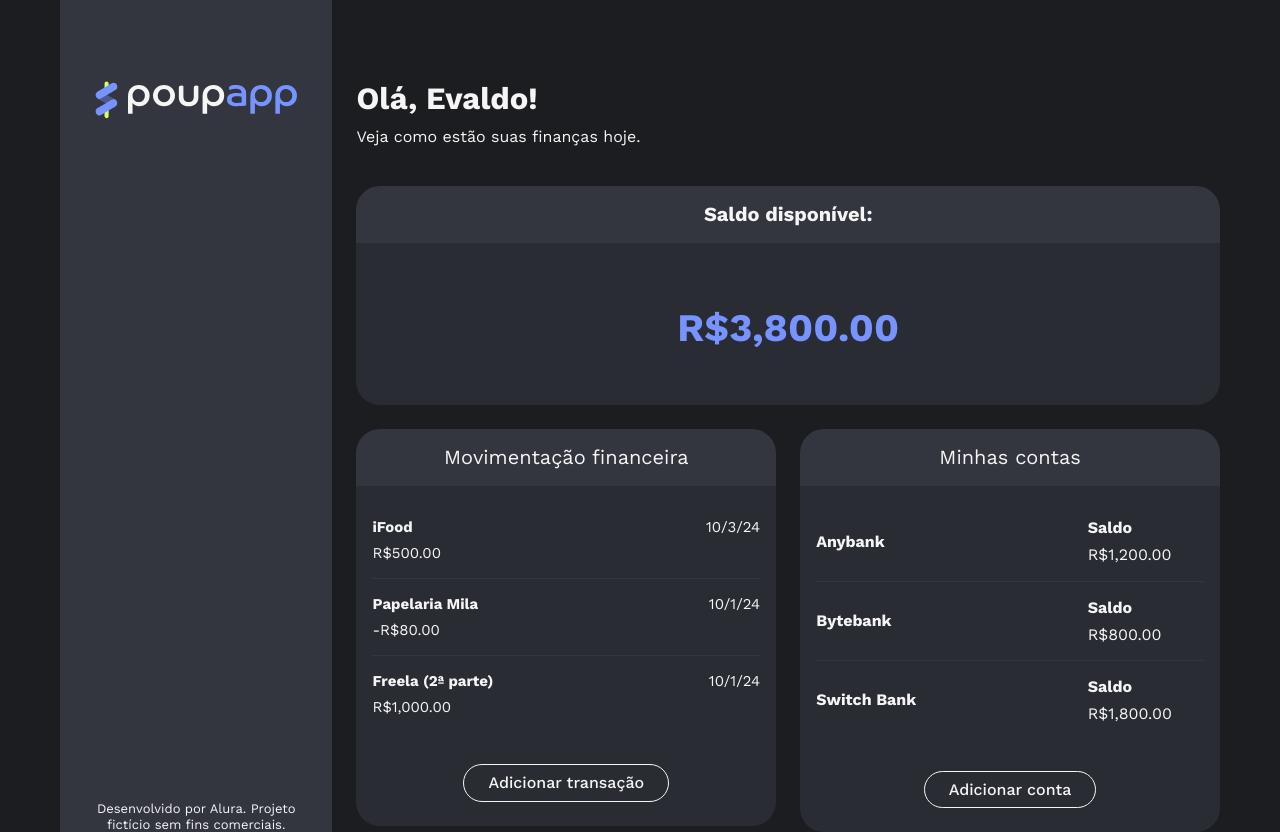
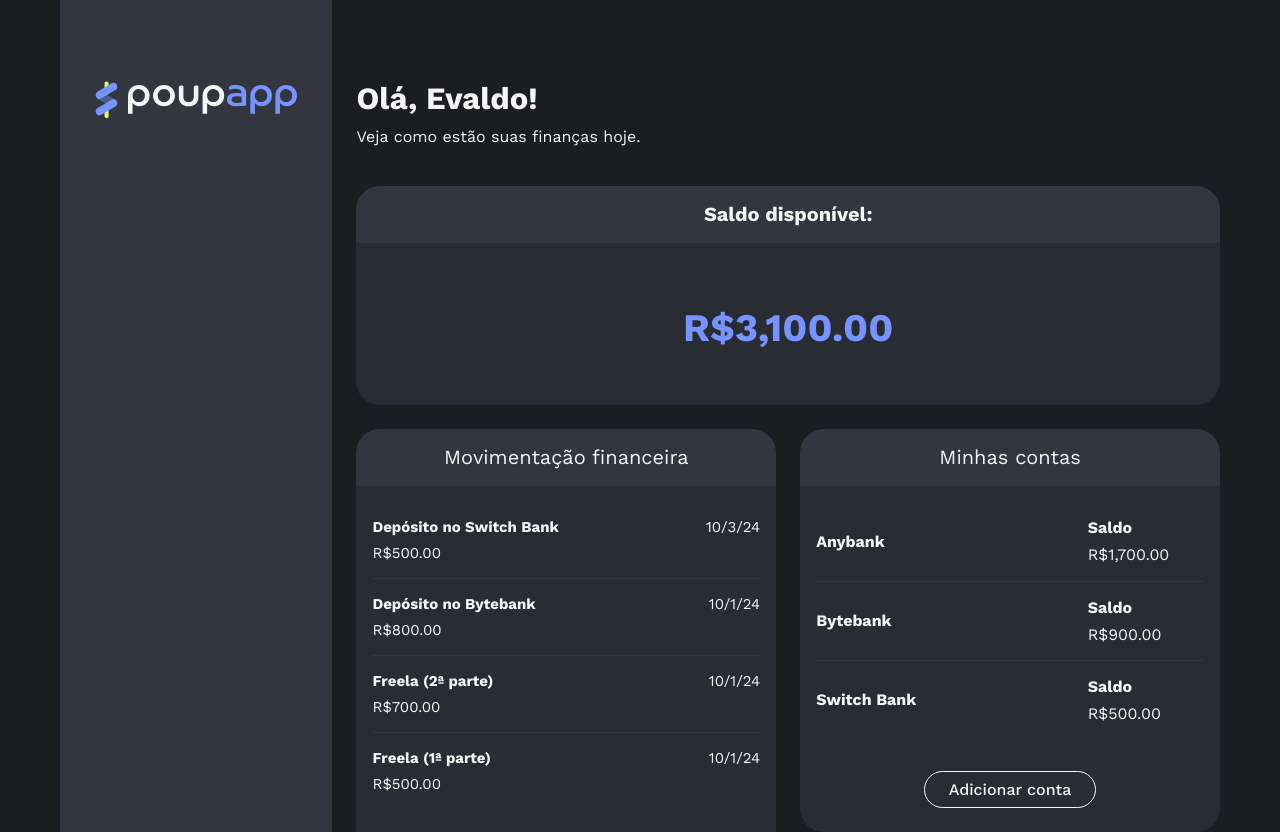
Before and after one commit to antonio-evaldo/4457-angular-19-curso-3-projeto, an Angular app: page / in a window 1280 px wide. Shown: the top 832 px of the page. Built offline with nearby package versions, Linux system fonts and the light colour scheme.

Commit message:
feat: dinamiza saldo das contas com base nas transações

```diff
--- a/src/app/app.component.html
+++ b/src/app/app.component.html
@@ -6,7 +6,7 @@
 
     <div class="area-financeira">
       <app-saldo class="saldo" [saldo]="saldo()" />
-      <app-transacoes class="transacoes" />
+      <app-transacoes class="transacoes" [transacoes]="transacoes()" />
       <app-contas class="contas" [contas]="contas()" />
     </div>
   </main>
--- a/src/app/app.component.ts
+++ b/src/app/app.component.ts
@@ -1,10 +1,11 @@
-import { Component, computed, signal } from '@angular/core';
+import { Component, computed, OnInit, signal } from '@angular/core';
 import { BarraLateralComponent } from "./componentes/barra-lateral/barra-lateral.component";
 import { ApresentacaoComponent } from "./componentes/apresentacao/apresentacao.component";
 import { SaldoComponent } from "./componentes/saldo/saldo.component";
 import { TransacoesComponent } from "./componentes/transacoes/transacoes.component";
 import { ContasComponent } from "./componentes/contas/contas.component";
 import { Conta } from './modelos/conta';
+import { TipoTransacao, Transacao } from './modelos/transacao';
 
 @Component({
   selector: 'app-root',
@@ -12,25 +13,96 @@ import { Conta } from './modelos/conta';
   templateUrl: './app.component.html',
   styleUrl: './app.component.css'
 })
-export class AppComponent {
-  contas = signal<Conta[]>([
+export class AppComponent implements OnInit {
+  transacoes = signal<Transacao[]>([
     {
-      banco: 'Anybank',
-      saldo: 1200
+      id: '4',
+      nome: 'Depósito no Switch Bank',
+      tipo: TipoTransacao.DEPOSITO,
+      valor: 500,
+      data: new Date('2024-10-03T00:00'),
+      conta: 'Switch Bank'
     },
     {
-      banco: 'Bytebank',
-      saldo: 800
+      id: '3',
+      nome: 'Depósito no Bytebank',
+      tipo: TipoTransacao.DEPOSITO,
+      valor: 800,
+      data: new Date('2024-10-01T00:00'),
+      conta: 'Bytebank'
     },
     {
-      banco: 'Switch Bank',
-      saldo: 1800
+      id: '2',
+      nome: 'Freela (2ª parte)',
+      tipo: TipoTransacao.DEPOSITO,
+      valor: 700,
+      data: new Date('2024-10-01T00:00'),
+      conta: 'Anybank'
+    },
+    {
+      id: '1',
+      nome: 'Freela (1ª parte)',
+      tipo: TipoTransacao.DEPOSITO,
+      valor: 500,
+      data: new Date('2024-10-01T00:00'),
+      conta: 'Anybank'
     },
   ]);
+
+  private contasSalvas = [
+    {
+      nome: 'Anybank',
+      saldoInicial: 500,
+    },
+    {
+      nome: 'Bytebank',
+      saldoInicial: 100,
+    },
+    {
+      nome: 'Switch Bank',
+      saldoInicial: 0,
+    },
+  ];
+
+  contas = signal<Conta[]>(this.contasSalvas.map(conta => {
+    return { ...conta, saldo: conta.saldoInicial }
+  }));
 
   saldo = computed(() => {
     return this.contas().reduce((acc, conta) => {
       return acc + conta.saldo;
     }, 0);
   });
+
+  ngOnInit(): void {
+    this.transacoes().forEach((transacao) => {
+      this.atualizaContaComBaseNaTransacao(transacao);
+    });
+  }
+
+  private atualizaContaComBaseNaTransacao(transacao: Transacao) {
+    this.contas.update((contas) => {
+      const contaRelacionada = contas.find((conta) => conta.nome === transacao.conta);
+
+      if (!contaRelacionada) {
+        throw new Error('Conta não encontrada.');
+      }
+
+      switch (transacao.tipo) {
+        case TipoTransacao.DEPOSITO:
+          contaRelacionada.saldo += transacao.valor;
+          break;
+
+        case TipoTransacao.SAQUE:
+          contaRelacionada.saldo -= transacao.valor;
+          break;
+
+        default:
+          transacao.tipo satisfies never;
+          throw new Error('Tipo de transação não identificado.')
+      }
+
+      return contas;
+    });
+  }
 }
--- a/src/app/componentes/contas/conta/conta.component.html
+++ b/src/app/componentes/contas/conta/conta.component.html
@@ -1,5 +1,5 @@
 <div class="conta">
-  <span class="banco texto-md">{{ conta().banco }}</span>
+  <span class="banco texto-md">{{ conta().nome }}</span>
 
   <div class="saldo">
     <span class="saldo-texto text-md">Saldo</span>
--- a/src/app/componentes/contas/contas.component.html
+++ b/src/app/componentes/contas/contas.component.html
@@ -6,7 +6,7 @@
   <div class="corpo-card">
     <div class="contas-e-botao">
       <ul>
-        @for (conta of contas(); track conta.banco) {
+        @for (conta of contas(); track conta.nome) {
           <li class="item-entre-divisorias">
             <app-conta [conta]="conta" />
           </li>
--- a/src/app/componentes/transacoes/transacoes.component.ts
+++ b/src/app/componentes/transacoes/transacoes.component.ts
@@ -1,4 +1,4 @@
-import { Component, signal } from '@angular/core';
+import { Component, input } from '@angular/core';
 import { TransacaoComponent } from "./transacao/transacao.component";
 import { TipoTransacao, Transacao } from '../../modelos/transacao';
 import { BotaoComponent } from "../botao/botao.component";
@@ -10,30 +10,5 @@ import { BotaoComponent } from "../botao/botao.component";
   styleUrl: './transacoes.component.css'
 })
 export class TransacoesComponent {
-  transacoes = signal<Transacao[]>([
-    {
-      id: '3',
-      nome: 'iFood',
-      tipo: TipoTransacao.DEPOSITO,
-      valor: 500,
-      data: new Date('2024-10-03T00:00'),
-      conta: 'Anybank'
-    },
-    {
-      id: '2',
-      nome: 'Papelaria Mila',
-      tipo: TipoTransacao.SAQUE,
-      valor: 80,
-      data: new Date('2024-10-01T00:00'),
-      conta: 'Bytebank'
-    },
-    {
-      id: '1',
-      nome: 'Freela (2ª parte)',
-      tipo: TipoTransacao.DEPOSITO,
-      valor: 1000,
-      data: new Date('2024-10-01T00:00'),
-      conta: 'Bytebank'
-    }
-  ]);
+  transacoes = input.required<Transacao[]>();
 }
--- a/src/app/modelos/conta.ts
+++ b/src/app/modelos/conta.ts
@@ -1,6 +1,6 @@
 export class Conta {
   constructor(
-    public readonly banco: string,
-    public readonly saldo: number,
+    public readonly nome: string,
+    public saldo: number,
   ) {}
 }
```
